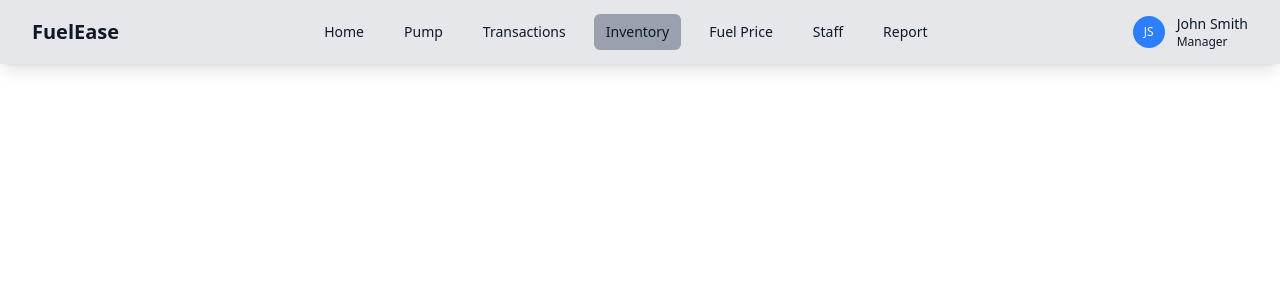
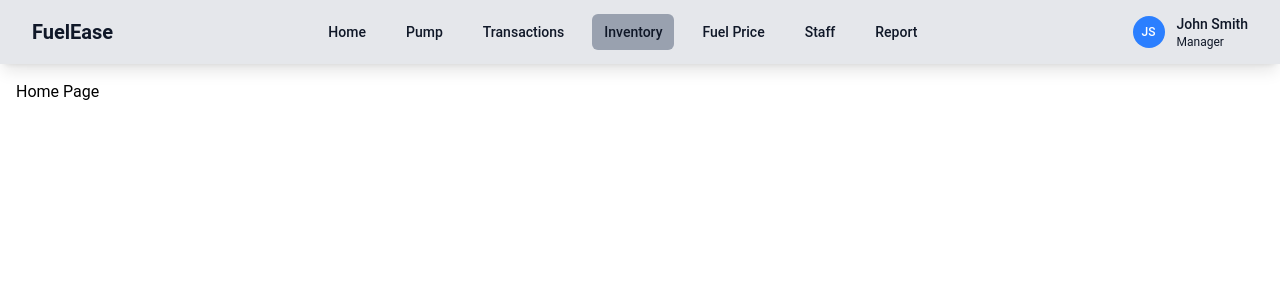
Before and after one commit to harshbix/FuelEase, a React (Vite) app: page / in a window 1280 px wide. Shown: the top 300 px of the page. Built offline with nearby package versions, Linux system fonts and the light colour scheme.

Commit message:
added roboto font and react router

```diff
--- a/src/App.jsx
+++ b/src/App.jsx
@@ -1,11 +1,32 @@
 import React from "react";
-import "./app.css";import Navbar from "./components/Navbar/navbar";
+import "./app.css";
+import { BrowserRouter as Router, Routes, Route } from "react-router-dom";
+import Navbar from "./components/Navbar/navbar";
+
+// Dummy components for each page
+const Home = () => <div className="pt-20 px-4">Home Page</div>;
+const Pump = () => <div className="pt-20 px-4">Pump Page</div>;
+const Transactions = () => <div className="pt-20 px-4">Transactions Page</div>;
+const Inventory = () => <div className="pt-20 px-4">Inventory Page</div>;
+const FuelPrice = () => <div className="pt-20 px-4">Fuel Price Page</div>;
+const Staff = () => <div className="pt-20 px-4">Staff Page</div>;
+const Report = () => <div className="pt-20 px-4">Report Page</div>;
+
 const App = () => {
   return (
-    <>
+    <Router>
       <Navbar />
-    </>
+      <Routes>
+        <Route path="/" element={<Home />} />
+        <Route path="/pump" element={<Pump />} />
+        <Route path="/transactions" element={<Transactions />} />
+        <Route path="/inventory" element={<Inventory />} />
+        <Route path="/fuel-price" element={<FuelPrice />} />
+        <Route path="/staff" element={<Staff />} />
+        <Route path="/report" element={<Report />} />
+      </Routes>
+    </Router>
   );
-}
+};
 
 export default App;
--- a/src/app.css
+++ b/src/app.css
@@ -1 +1,8 @@
 @import "tailwindcss";
+
+@import url('https://fonts.googleapis.com/css2?family=Roboto:ital,wght@0,100..900;1,100..900&display=swap');
+
+body
+{
+    font-family: "Roboto", sans-serif;
+}
```
